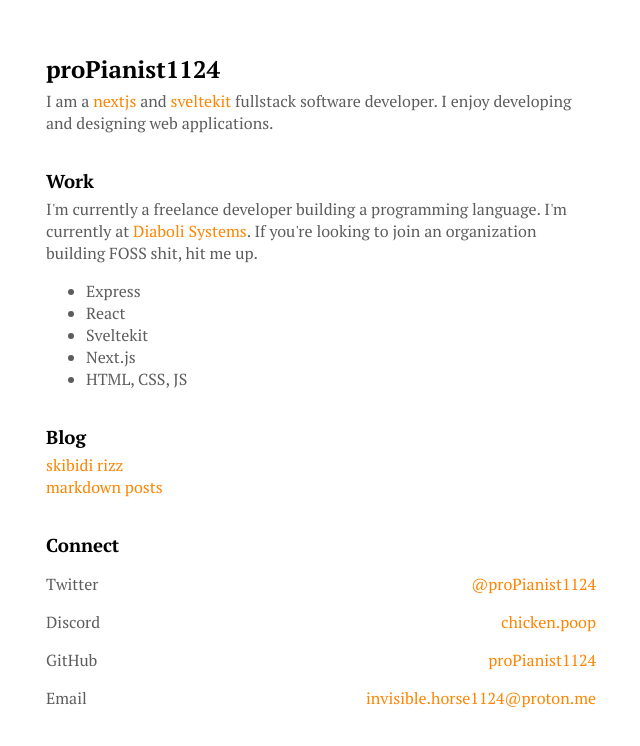
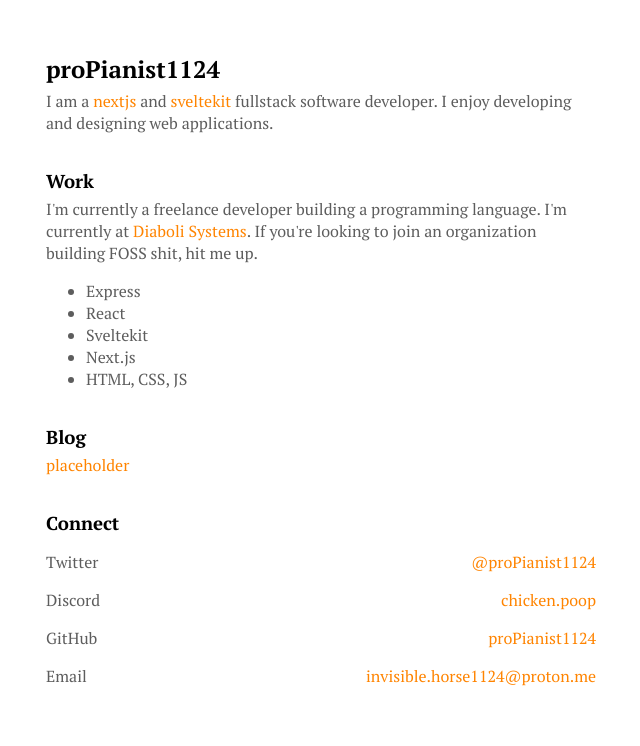
Before and after one commit to proPianist1124/propianist1124, a SvelteKit app: page / in a window 1280 px wide. Shown: the top 746 px of the page, without its empty margins (319-959 px from the left). Built offline with nearby package versions, Linux system fonts and the light colour scheme.

Commit message:
got rid of node:fs

```diff
--- a/src/routes/+page.server.ts
+++ b/src/routes/+page.server.ts
@@ -1,4 +1,4 @@
-import fs from "node:fs";
+/* import fs from "node:fs";
 
 export async function load() {
     const blog = fs.readdirSync("src/lib/blog").map((date: string) => {
@@ -11,4 +11,4 @@ export async function load() {
     return {
         blog
     }
-}
+} */
--- a/src/routes/+page.svelte
+++ b/src/routes/+page.svelte
@@ -1,6 +1,4 @@
 <script>
-    export let data;
-
     const socials = [
         {
             name: "Twitter",
@@ -54,11 +52,9 @@
         <h3>
             Blog
         </h3>
-        {#each data.blog as blog}
-            <a href = "/blog/{blog.date}" style = "display: block; width: fit-content;">
-                {blog.title}
-            </a>
-        {/each}
+        <a href = "/blog/1-1-2024" style = "display: block; width: fit-content;">
+            placeholder
+        </a>
     </section>
     <section>
         <h3>
--- a/src/routes/blog/[post]/+page.server.ts
+++ b/src/routes/blog/[post]/+page.server.ts
@@ -1,4 +1,4 @@
-import fs from "node:fs";
+/* import fs from "node:fs";
 
 export async function load({ params }) {
     const date = fs.readdirSync("src/lib/blog").filter(post => post === params.post)[0];
@@ -8,4 +8,4 @@ export async function load({ params }) {
         title: fs.readdirSync(`src/lib/blog/${date}`)[0].split(".md")[0],
         content: fs.readFileSync(`src/lib/blog/${date}/${fs.readdirSync(`src/lib/blog/${date}`)}`, "utf-8")
     }
-}
+} */
```
Also changed, not shown: src/routes/blog/[post]/+page.svelte (+2 -10 lines).
